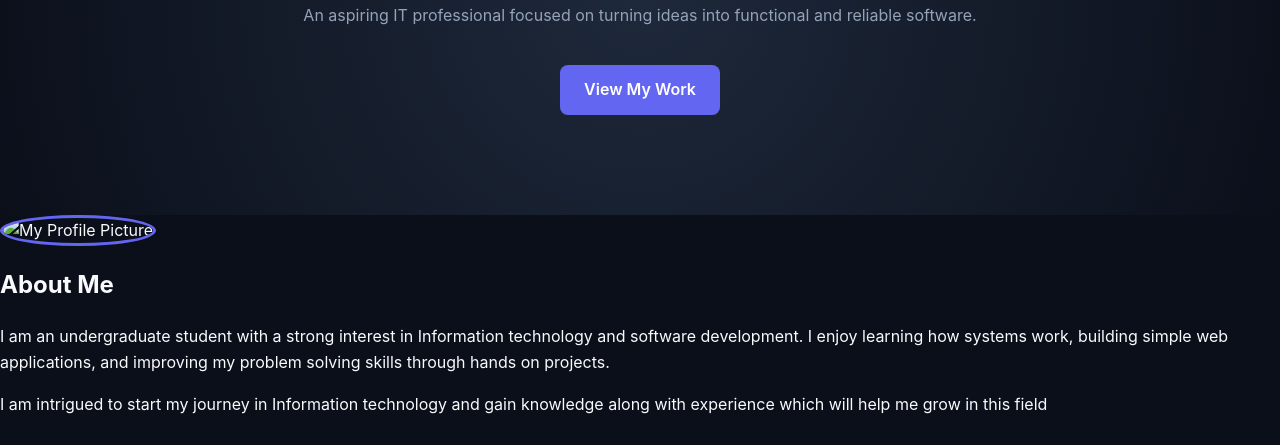
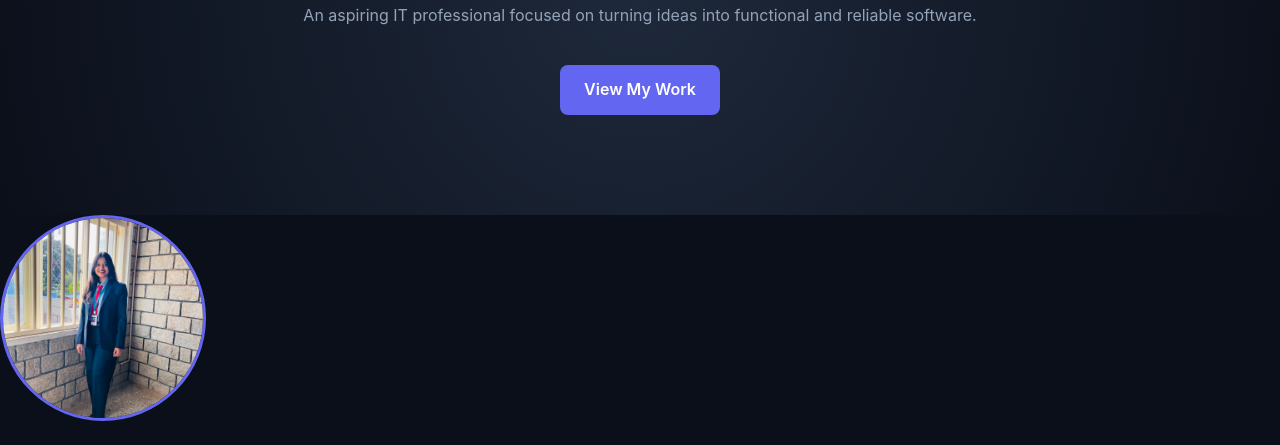
Before and after one commit to Andreamaria19/MyPortfolio, a plain HTML site: page index.html in a window 1280 px wide. Shown: the part 309-754 px from the top of the page. Drawn offline with Linux system fonts and the light colour scheme.

Commit message:
index.html

```diff
--- a/index.html
+++ b/index.html
@@ -140,7 +140,7 @@
         <a href="#work" class="btn">View My Work</a>
     </section>
     <section id="about" class="about-section">
-    <img src="profile.jpg" alt="My Profile Picture" style="width: 200px; height: 200px; border-radius: 50%; object-fit: cover; border: 3px solid var(--accent);">
+    <img src="profile.jpeg" alt="My Profile Picture" style="width: 200px; height: 200px; border-radius: 50%; object-fit: cover; border: 3px solid var(--accent);">
             <div class="about-content">
                 <h2>About Me</h2>
                 <p>
```
